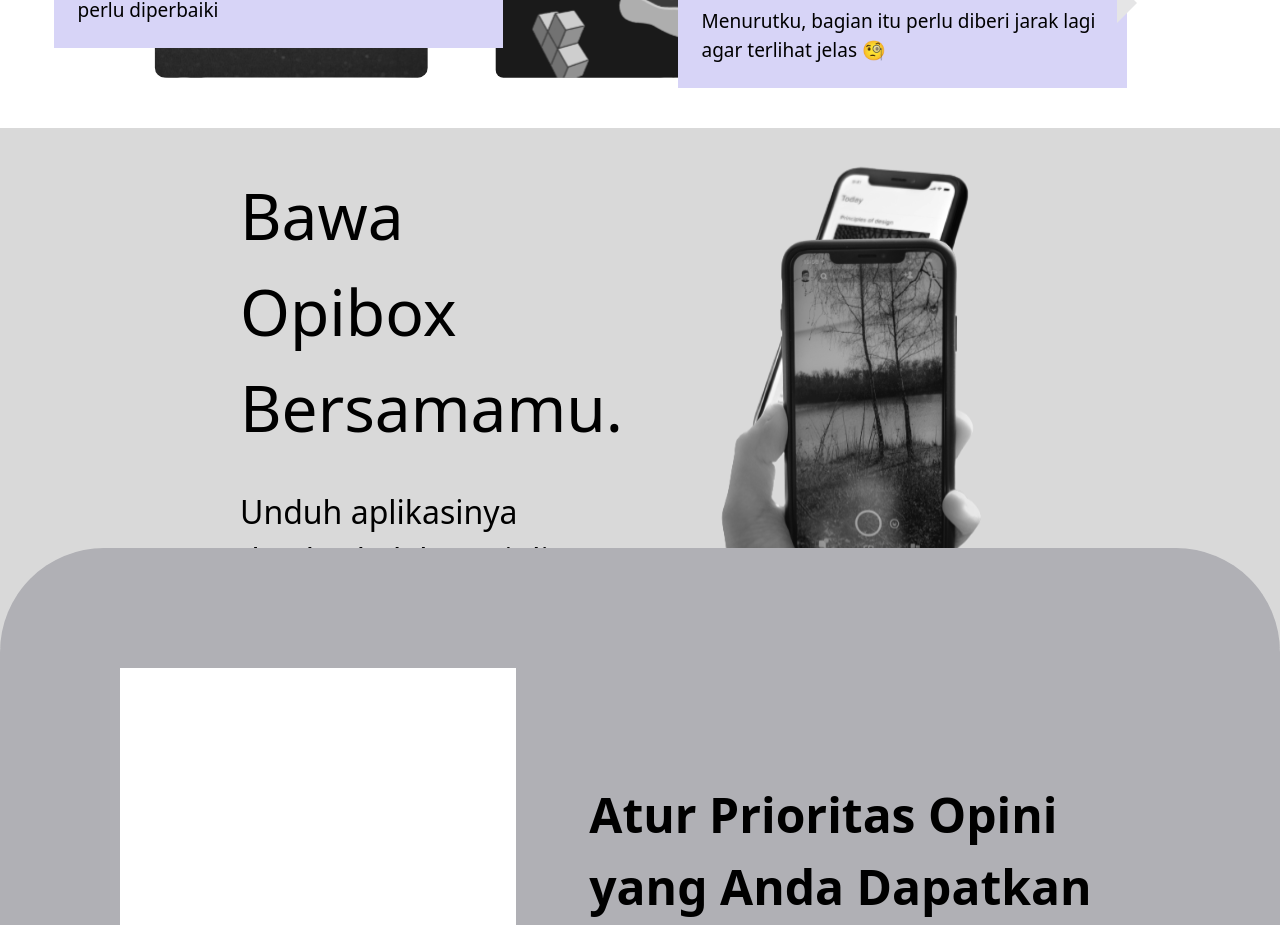
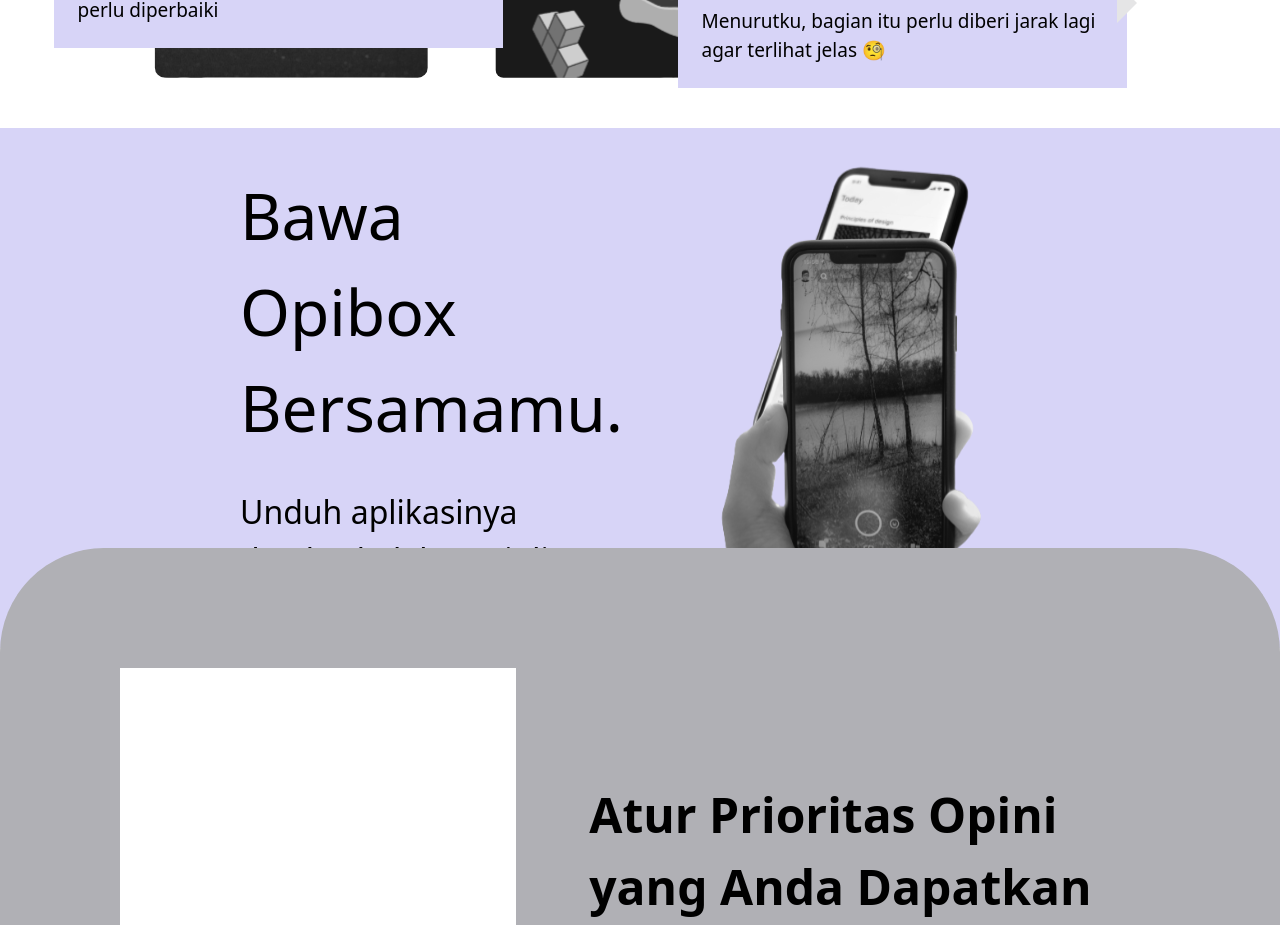
Before and after one commit to akbar5yn/OpiBox, a Nuxt app: page / in a window 1280 px wide. Shown: the part 940-1865 px from the top of the page. Built offline with nearby package versions, Linux system fonts and the light colour scheme.

Commit message:
Create the background color in the loyalty program

```diff
--- a/layouts/LandingPage.vue
+++ b/layouts/LandingPage.vue
@@ -38,7 +38,7 @@
       </div>
 
       <div
-        class="playstore-section grid grid-cols-2 justify-between bg-[#D9D9D9] px-[200px] relative h-[65vh]"
+        class="playstore-section grid grid-cols-2 justify-between bg-[#D7D4F7] px-[200px] relative h-[65vh]"
       >
         <div class="w-[75%] relative left-10 flex flex-col gap-y-8 mt-10">
           <h1 class="text-[64px]">
```
